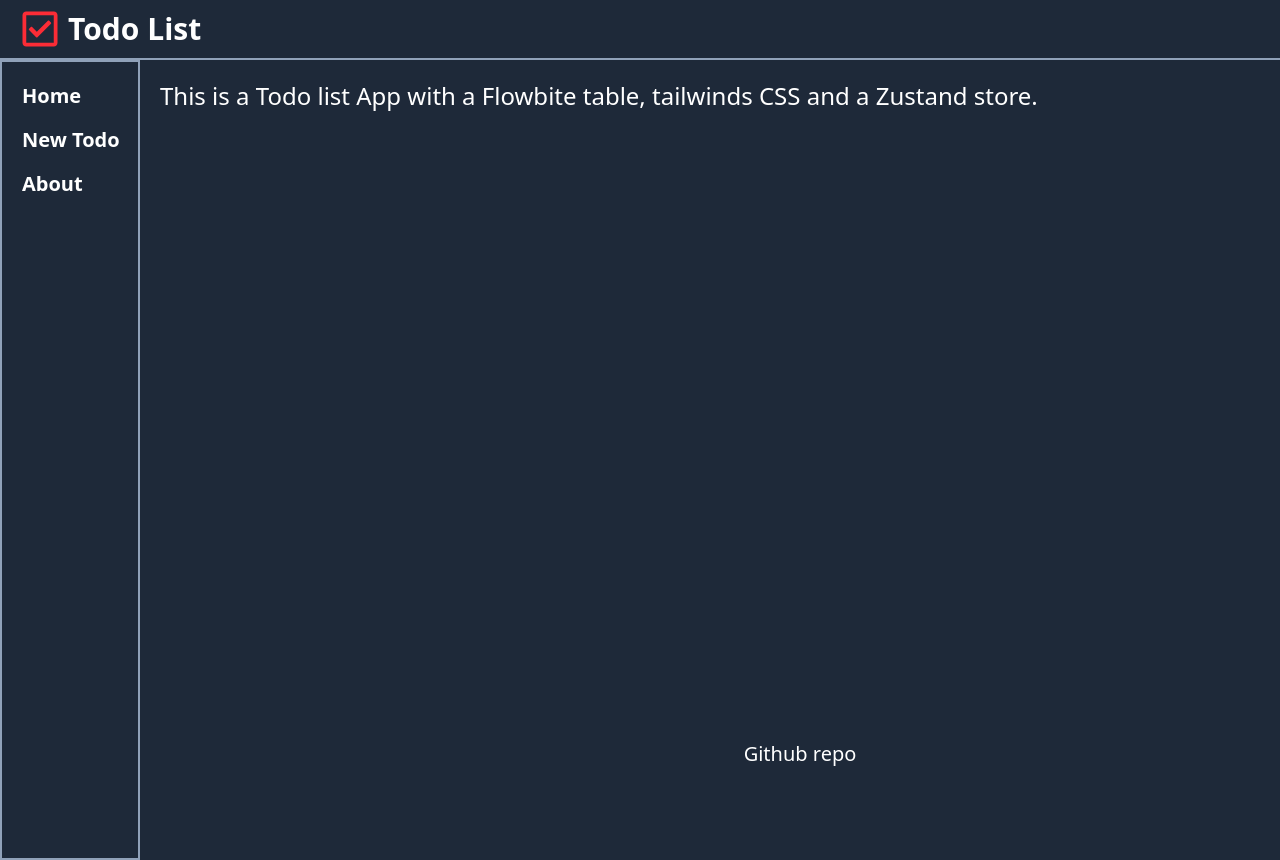
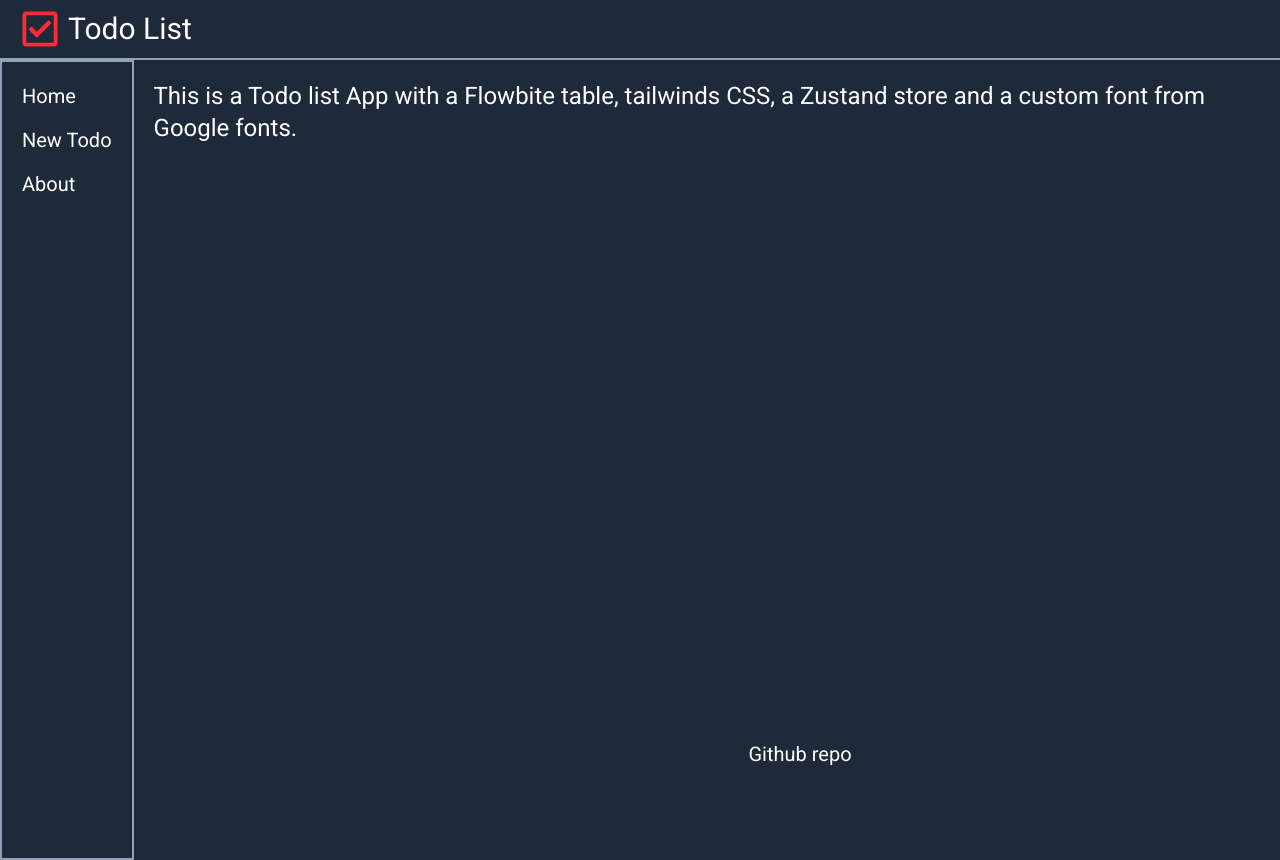
Before and after one commit to rbc33/todo-react-miniproject, a React (Vite) app: page /about in a window 1280 px wide. Built offline with nearby package versions, Linux system fonts and the light colour scheme; the HTML template or start-up script is replaced by a standard one.

Commit message:
added font roboto

```diff
--- a/src/components/About.tsx
+++ b/src/components/About.tsx
@@ -1,8 +1,8 @@
 const About = () => {
 	return (
 		<div className=" text-2xl p-5">
-			This is a Todo list App with a Flowbite table, tailwinds CSS and a Zustand
-			store.
+			This is a Todo list App with a Flowbite table, tailwinds CSS, a Zustand
+			store and a custom font from Google fonts.
 		</div>
 	)
 }
--- a/src/components/List.tsx
+++ b/src/components/List.tsx
@@ -9,7 +9,7 @@ export interface Props {
 const List = ({ todos }: Props) => {
 	const { removeTodo } = useTodoStore()
 	return (
-		<div className="">
+		<div className="font-roboto">
 			<div className="relative overflow-x-auto">
 				<table className="w-full text-xl text-left rtl:text-right text-gray-500 dark:text-gray-400">
 					<thead className="text-xl text-gray-700 uppercase bg-gray-50 dark:bg-gray-700 dark:text-gray-400">
--- a/src/components/TodoIcon.tsx
+++ b/src/components/TodoIcon.tsx
@@ -1,8 +1,6 @@
-import React from 'react'
-import useTodoStore from '../store/store'
-import { type Todo } from '../store/store'
 import { FaCheck } from 'react-icons/fa'
 import { ImCross } from 'react-icons/im'
+import useTodoStore, { type Todo } from '../store/store'
 
 interface ToggleIconProps {
 	todo: Todo
--- a/src/index.css
+++ b/src/index.css
@@ -1,4 +1,17 @@
+@import url('https://fonts.googleapis.com/css2?family=Roboto&display=swap');
+
 @import 'tailwindcss';
+
+@font-face {
+	font-family: 'Avenir';
+	src: url('/public/fonts/Avenir-Black.woff2') format('woff2');
+	font-weight: 900;
+	font-display: swap;
+}
+
+@theme {
+	--font-roboto: 'Roboto', sans-serif;
+}
 
 :root {
 	font-family: system-ui, Avenir, Helvetica, Arial, sans-serif;
@@ -53,5 +66,5 @@ button:focus-visible {
 }
 
 body {
-	@apply bg-gray-800 text-white;
+	@apply bg-gray-800 text-white font-roboto;
 }
```
Also changed, not shown: public/fonts/Avenir-Black.woff2 (added).
